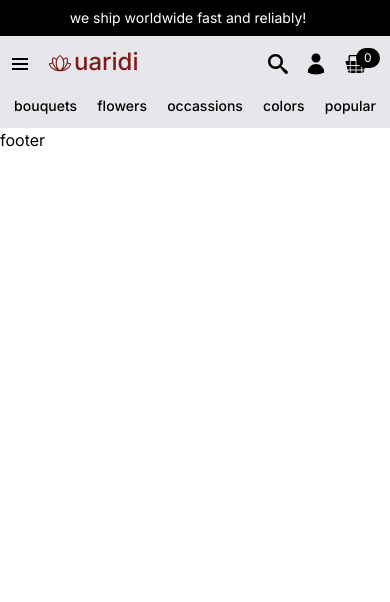
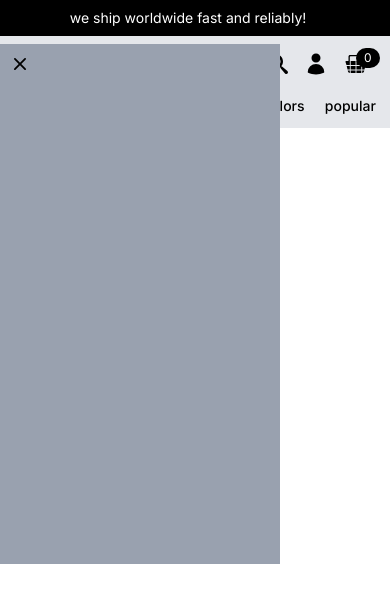
Before and after one commit to g-edgah/e-cormerce_app, a React (Vite) app in the folder frontend/: page / in a window 390 px wide. Both pictures are taken after a click on the button 20 px from the left and 64 px from the top of the page. Shown: the top 602 px of the page. Built offline with nearby package versions, Linux system fonts and the light colour scheme.

Commit message:
drop down on smaller screens

```diff
--- a/frontend/src/components/common/navBar.jsx
+++ b/frontend/src/components/common/navBar.jsx
@@ -8,11 +8,13 @@ import { BiMenu } from "react-icons/bi";
 import { useState } from 'react';
 
 import SearchBar from './searchBar';
+import NavDrawer from './navDrawer';
 
 const NavBar = ({page}) => {
     const navigate = useNavigate();
     const [isSearch, setIsSearch] = useState(false);
     const [isSearchBar, setIsSearchBar] = useState(false);
+    const [navDrawerOpen, setIsNavDrawerOpen] = useState(false);
 
     const handleSearchToggle = () => {
         setIsSearch(!isSearch);
@@ -27,6 +29,10 @@ const NavBar = ({page}) => {
         }
     }
 
+    const handleNavDrawer = () => {
+        setIsNavDrawerOpen(!navDrawerOpen)
+    }
+
 
     return (
         <>
@@ -34,9 +40,13 @@ const NavBar = ({page}) => {
                 <div className="flex items-center justify-between pl-2 pr-5.5 xs:pr-7 xs:pl-4 md:px-10 lg:px-25 w-full md:w-full absolute top-2 md:top-7 h-10">
                     {/* left */}
                     <div className='flex items-center space-x-4 '>
-                        <button className='md:hidden'>
+                        <button onClick={()=> handleNavDrawer()} className='md:hidden'>
                                 <BiMenu className="h-6 w-6 text-black-700"/>
                         </button>
+
+                        {navDrawerOpen && (
+                            <NavDrawer handleNavDrawer={handleNavDrawer} />
+                        )}
 
                         <Link to='/' className={`text-2xl font-medium flex items-center space-x-0.5 ${page == 'home' ? 'text-active':''}`}>
                             <PiFlowerLotusLight className=''/>
--- /dev/null
+++ b/frontend/src/components/common/navDrawer.jsx
@@ -0,0 +1,40 @@
+import { HiMiniXMark } from "react-icons/hi2";
+import { useEffect, useRef } from 'react';
+
+const NavDrawer = ({handleNavDrawer}) =>{
+    const menuRef = useRef(null);
+    const buttonRef = useRef(null);
+
+    useEffect(() => {
+    const handleClickOutside = (event) => {
+      // If click is NOT inside menu AND NOT on button, close menu
+      if (
+        menuRef.current &&
+        !menuRef.current.contains(event.target) &&
+        buttonRef.current &&
+        !buttonRef.current.contains(event.target)
+      ) {
+        handleNavDrawer();
+      }
+    };
+
+        //event listener
+        document.addEventListener('mousedown', handleClickOutside);
+
+        //cleanup
+        return () => {
+        document.removeEventListener('mousedown', handleClickOutside);
+        };
+    }, []);
+
+    return (
+        <div ref={menuRef} className="drawer z-20 absolute top-0 left-0 h-130 w-70 bg-gray-400">
+            <button ref={buttonRef} onClick={() => handleNavDrawer()} className="closeDrawer absolute top-2 left-2">
+                < HiMiniXMark className="h-6 w-6"/>
+            </button>
+
+        </div>
+    )
+}
+
+export default NavDrawer;
```
